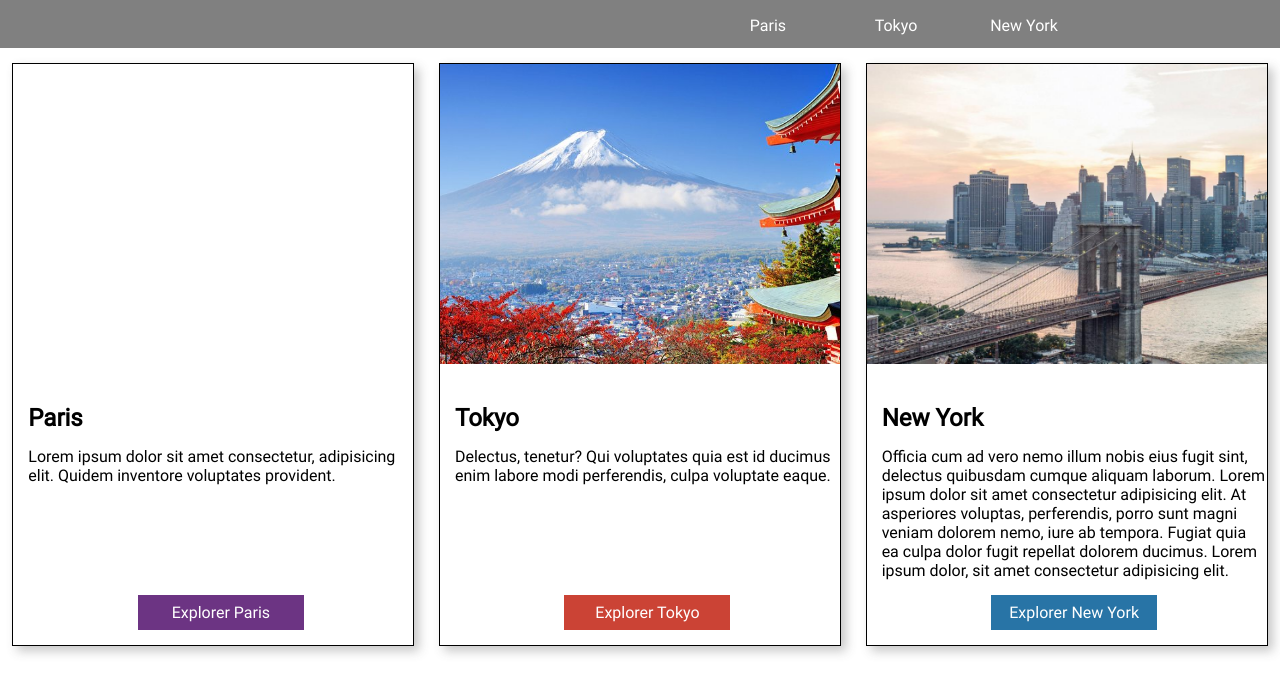
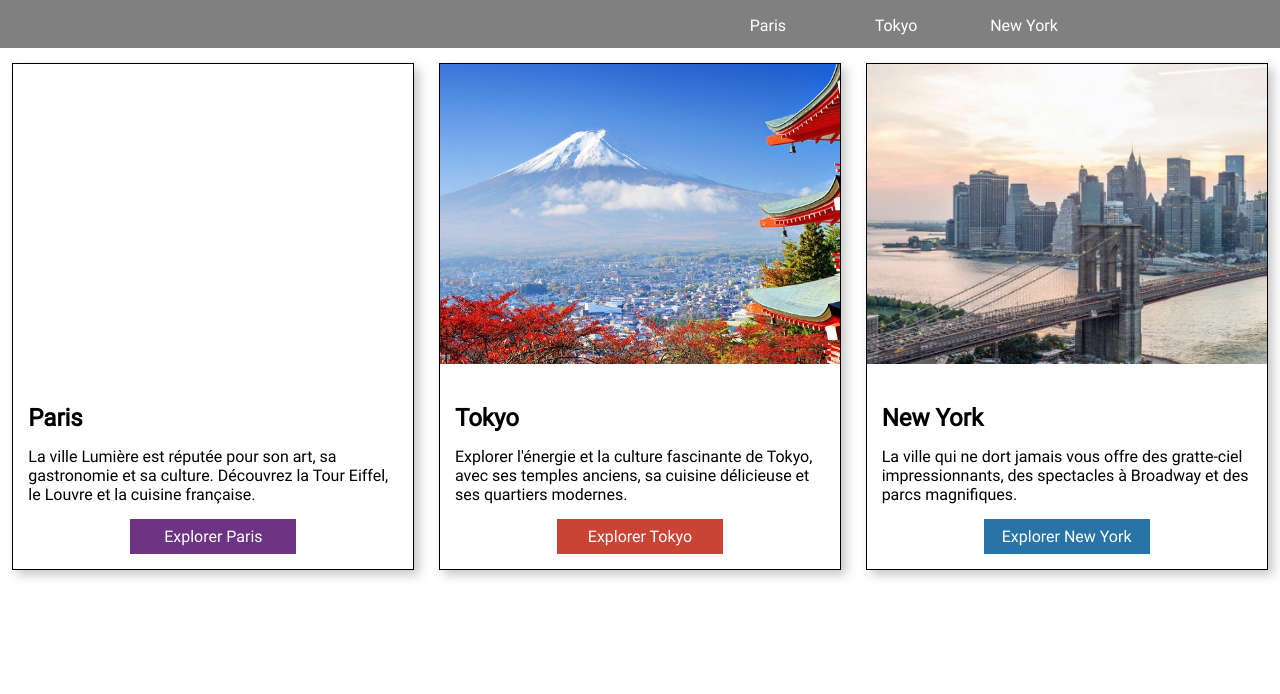
Before and after one commit to Akyrax729/Destination, a plain HTML site: page index.html in a window 1280 px wide. Drawn offline with Linux system fonts and the light colour scheme.

Commit message:
ajout des textes

```diff
--- a/assets/css/style.css
+++ b/assets/css/style.css
@@ -84,8 +84,7 @@ section {
     background-position: center;
 }
 article {
-    margin-left: 15px;
-    margin-bottom: 15px;
+    margin: 15px;
     display: flex;
     flex-direction: column;
     justify-content: flex-end;
--- a/index.html
+++ b/index.html
@@ -23,7 +23,7 @@
             <div class="img" id="imgparis"></div>
             <article>
                 <h2>Paris</h2>
-                <p>Lorem ipsum dolor sit amet consectetur, adipisicing elit. Quidem inventore voluptates provident.</p>
+                <p>La ville Lumière est réputée pour son art, sa gastronomie et sa culture. Découvrez la Tour Eiffel, le Louvre et la cuisine française.</p>
                 <a href="#" class="btn btnparis">Explorer Paris</a>
             </article>
         </section>
@@ -32,7 +32,7 @@
             <div class="img" id="imgtokyo"></div>
             <article>
                 <h2>Tokyo</h2>
-                <p>Delectus, tenetur? Qui voluptates quia est id ducimus enim labore modi perferendis, culpa voluptate eaque.</p>
+                <p>Explorer l'énergie et la culture fascinante de Tokyo, avec ses temples anciens, sa cuisine délicieuse et ses quartiers modernes.</p>
                 <a href="#" class="btn btntokyo">Explorer Tokyo</a>
             </article>
         </section>
@@ -41,7 +41,7 @@
             <div  class="img" id="imgny"></div>
             <article>
                 <h2>New York</h2>
-                <p>Officia cum ad vero nemo illum nobis eius fugit sint, delectus quibusdam cumque aliquam laborum. Lorem ipsum dolor sit amet consectetur adipisicing elit. At asperiores voluptas, perferendis, porro sunt magni veniam dolorem nemo, iure ab tempora. Fugiat quia ea culpa dolor fugit repellat dolorem ducimus. Lorem ipsum dolor, sit amet consectetur adipisicing elit. </p>
+                <p>La ville qui ne dort jamais vous offre des gratte-ciel impressionnants, des spectacles à Broadway et des parcs magnifiques.</p>
                 <a href="#" class="btn btnny">Explorer New York</a>
             </article>
         </section>
```
